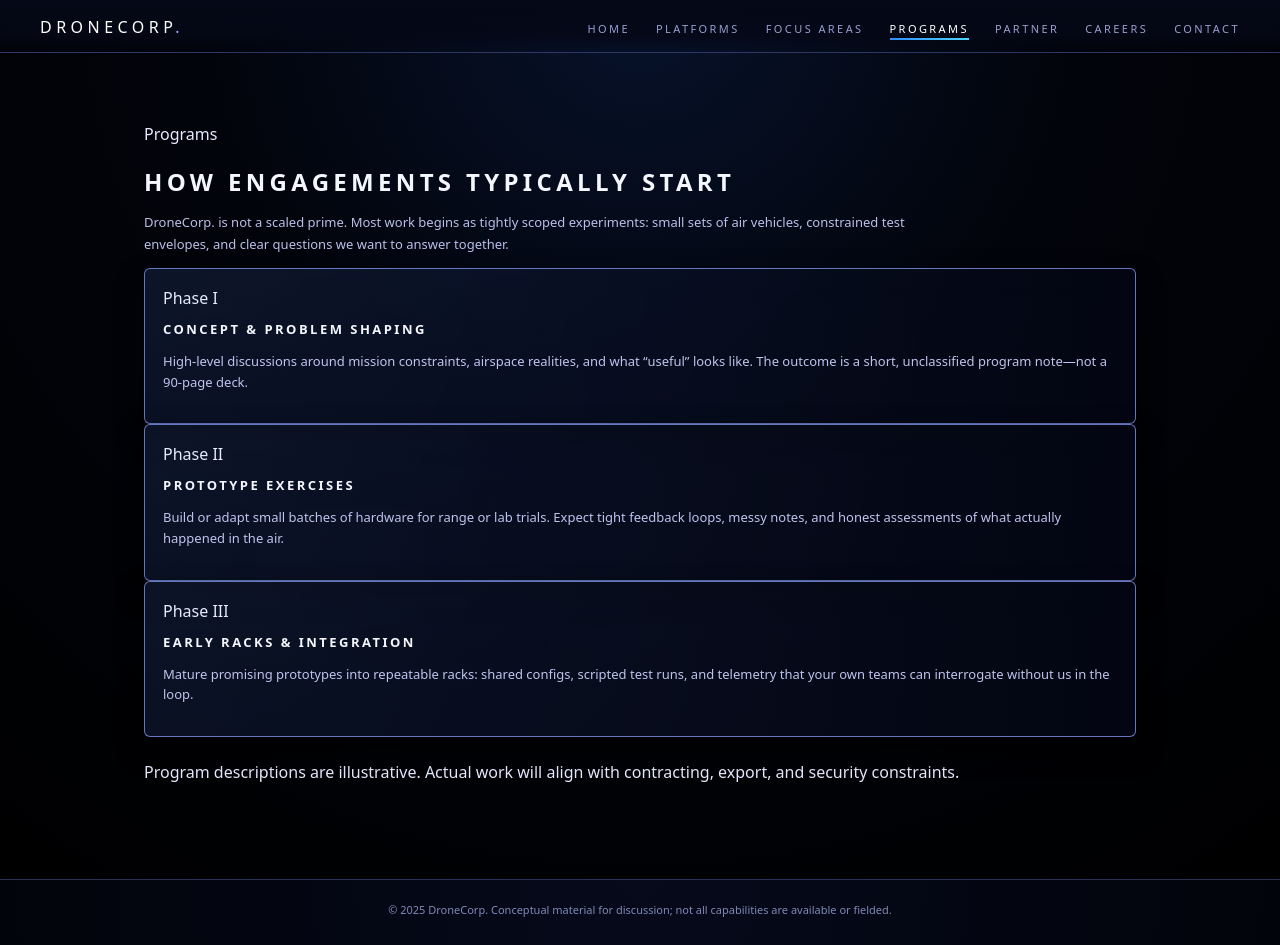
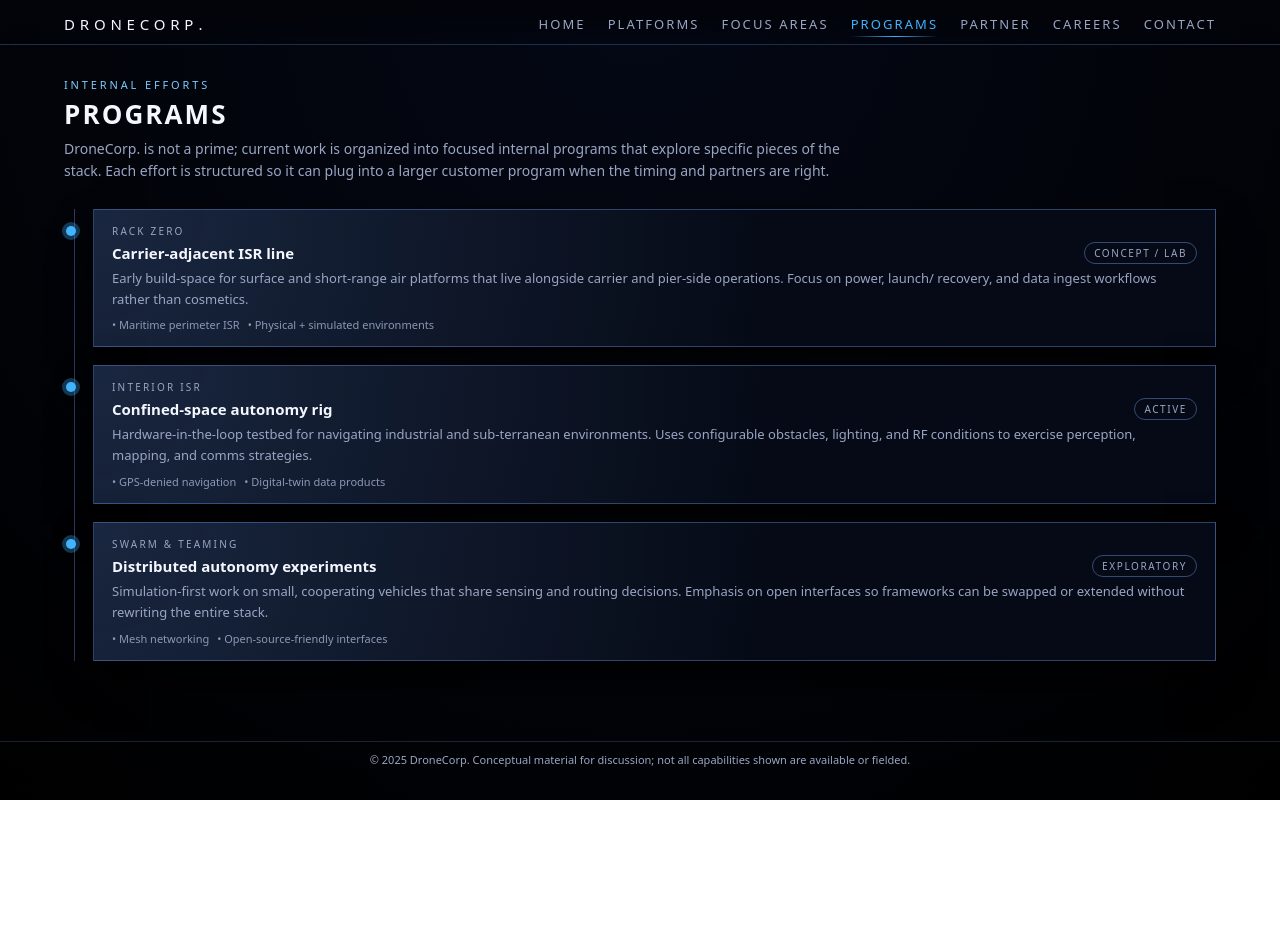
Before and after one commit to drewramirez41/dronecorp, a plain HTML site: page programs.html in a window 1280 px wide. After the commit the page ends 800 px from the top, so only its background shows below. Drawn offline with Linux system fonts and the light colour scheme.

Commit message:
Update programs.html

```diff
--- a/programs.html
+++ b/programs.html
@@ -1,17 +1,106 @@
 <!DOCTYPE html>
 <html lang="en">
 <head>
-    <meta charset="UTF-8">
-    <meta name="viewport" content="width=device-width, initial-scale=1.0">
-    <title>DroneCorp – Programs</title>
-    <link rel="stylesheet" href="assets/style.css">
+  <meta charset="UTF-8" />
+  <meta name="viewport" content="width=device-width, initial-scale=1.0" />
+  <title>DroneCorp. – Programs</title>
+
+  <style>
+    :root{
+      --panel:#050a16;
+      --border-soft:rgba(120,170,255,0.35);
+      --text-main:#f5f7ff;
+      --text-muted:#9aa5c3;
+      --accent:#7fcaff;
+      --accent-strong:#41b3ff;
+    }
+    *{box-sizing:border-box;}
+    html,body{
+      margin:0;padding:0;min-height:100%;
+      font-family:system-ui,-apple-system,BlinkMacSystemFont,"Segoe UI",sans-serif;
+      background:radial-gradient(circle at top,#040815 0%,#02040a 55%,#000 100%);
+      color:var(--text-main);
+    }
+    a{color:inherit;text-decoration:none;}
+
+    .nav-shell{position:sticky;top:0;z-index:30;
+      backdrop-filter:blur(18px);
+      background:linear-gradient(to bottom,rgba(2,4,10,0.96),rgba(2,4,10,0.85),transparent);
+      border-bottom:1px solid rgba(120,170,255,0.25);}
+    .nav-inner{max-width:1200px;margin:0 auto;padding:14px 24px 10px;display:flex;align-items:center;justify-content:space-between;}
+    .brand{display:inline-flex;align-items:baseline;gap:2px;font-size:15px;letter-spacing:0.32em;text-transform:uppercase;font-weight:520;color:#f5f7ff;white-space:nowrap;}
+    .brand .dot{letter-spacing:0;transform:translateX(-0.12em);}
+    nav ul{list-style:none;display:flex;gap:22px;margin:0;padding:0;font-size:13px;letter-spacing:0.16em;text-transform:uppercase;}
+    nav a{color:#9aa5c3;position:relative;padding-bottom:4px;transition:color .18s ease;}
+    nav a::after{content:"";position:absolute;left:0;right:0;bottom:0;height:1px;transform:scaleX(0);transform-origin:center;background:linear-gradient(90deg,transparent,var(--accent-strong),transparent);transition:transform .18s ease;}
+    nav a:hover{color:var(--accent);}
+    nav a:hover::after,nav a.active::after{transform:scaleX(1);}
+    nav a.active{color:var(--accent-strong);}
+
+    .page-shell{max-width:1200px;margin:32px auto 40px;padding:0 24px 40px;}
+    .page-kicker{font-size:11px;letter-spacing:0.26em;text-transform:uppercase;color:var(--accent);margin-bottom:4px;}
+    h1{margin:0 0 6px;font-size:26px;font-weight:560;letter-spacing:0.08em;text-transform:uppercase;}
+    .page-subtitle{margin:0 0 26px;font-size:14px;color:var(--text-muted);max-width:780px;line-height:1.6;}
+
+    .timeline{
+      position:relative;
+      margin-left:10px;
+      padding-left:18px;
+      border-left:1px solid rgba(120,170,255,0.35);
+      display:flex;
+      flex-direction:column;
+      gap:18px;
+    }
+    .program-card{
+      position:relative;
+      border:1px solid var(--border-soft);
+      background:radial-gradient(circle at top left,rgba(120,170,255,0.18),transparent 60%),var(--panel);
+      padding:14px 18px 14px;
+      box-shadow:0 20px 34px rgba(0,0,0,0.9);
+    }
+    .program-card::before{
+      content:"";
+      position:absolute;
+      left:-28px;top:16px;
+      width:10px;height:10px;
+      border-radius:999px;
+      background:var(--accent-strong);
+      box-shadow:0 0 0 4px rgba(65,179,255,0.3);
+    }
+    .program-label{
+      font-size:10px;letter-spacing:0.22em;text-transform:uppercase;
+      color:var(--text-muted);margin-bottom:4px;
+    }
+    .program-header{
+      display:flex;justify-content:space-between;align-items:center;gap:12px;margin-bottom:4px;
+    }
+    .program-header h2{margin:0;font-size:15px;}
+    .badge{
+      border-radius:999px;border:1px solid rgba(120,170,255,0.4);
+      padding:3px 9px 3px;font-size:10px;
+      letter-spacing:0.16em;text-transform:uppercase;color:var(--text-muted);
+    }
+    .program-card p{
+      margin:0 0 8px;
+      font-size:13px;color:var(--text-muted);line-height:1.6;
+    }
+    .meta-row{display:flex;flex-wrap:wrap;gap:8px;font-size:11px;color:var(--text-muted);}
+    .meta-row span{opacity:0.9;}
+
+    footer{border-top:1px solid rgba(120,170,255,0.2);font-size:11px;color:var(--text-muted);text-align:center;padding:10px 24px 16px;margin-top:30px;}
+
+    @media(max-width:720px){
+      .page-shell{padding-inline:16px;}
+      .program-header{flex-direction:column;align-items:flex-start;}
+    }
+  </style>
 </head>
 <body>
-<div class="page">
-    <header class="navbar">
-        <div class="navbar-brand">DRONECORP<span class="navbar-dot">.</span></div>
+<header class="nav-shell">
+  <div class="nav-inner">
+    <a href="index.html" class="brand"><span>DRONECORP</span><span class="dot">.</span></a>
     <nav>
-            <ul class="nav-links">
+      <ul>
         <li><a href="index.html">Home</a></li>
         <li><a href="platforms.html">Platforms</a></li>
         <li><a href="focus-areas.html">Focus Areas</a></li>
@@ -21,57 +110,72 @@
         <li><a href="contact.html">Contact</a></li>
       </ul>
     </nav>
+  </div>
 </header>
 
-    <main class="main">
-        <section class="section">
-            <div class="section-narrow">
-                <div class="section-title-kicker">Programs</div>
-                <h1 class="section-title">How engagements typically start</h1>
-                <p class="section-body">
-                    DroneCorp. is not a scaled prime. Most work begins as tightly scoped experiments: small sets of air
-                    vehicles, constrained test envelopes, and clear questions we want to answer together.
+<main class="page-shell">
+  <div class="page-kicker">Internal efforts</div>
+  <h1>Programs</h1>
+  <p class="page-subtitle">
+    DroneCorp. is not a prime; current work is organized into focused internal programs that explore specific
+    pieces of the stack. Each effort is structured so it can plug into a larger customer program when the timing
+    and partners are right.
   </p>
 
-                <div class="card-grid">
-                    <article class="card">
-                        <div class="card-kicker">Phase I</div>
-                        <h2 class="card-title">Concept & problem shaping</h2>
-                        <p class="card-body">
-                            High-level discussions around mission constraints, airspace realities, and what “useful” looks like.
-                            The outcome is a short, unclassified program note—not a 90-page deck.
+  <section class="timeline">
+    <article class="program-card">
+      <div class="program-label">Rack zero</div>
+      <div class="program-header">
+        <h2>Carrier-adjacent ISR line</h2>
+        <span class="badge">Concept / lab</span>
+      </div>
+      <p>
+        Early build-space for surface and short-range air platforms that live alongside carrier and pier-side
+        operations. Focus on power, launch/ recovery, and data ingest workflows rather than cosmetics.
       </p>
+      <div class="meta-row">
+        <span>• Maritime perimeter ISR</span>
+        <span>• Physical + simulated environments</span>
+      </div>
     </article>
 
-                    <article class="card">
-                        <div class="card-kicker">Phase II</div>
-                        <h2 class="card-title">Prototype exercises</h2>
-                        <p class="card-body">
-                            Build or adapt small batches of hardware for range or lab trials. Expect tight feedback
-                            loops, messy notes, and honest assessments of what actually happened in the air.
+    <article class="program-card">
+      <div class="program-label">Interior ISR</div>
+      <div class="program-header">
+        <h2>Confined-space autonomy rig</h2>
+        <span class="badge">Active</span>
+      </div>
+      <p>
+        Hardware-in-the-loop testbed for navigating industrial and sub-terranean environments. Uses configurable
+        obstacles, lighting, and RF conditions to exercise perception, mapping, and comms strategies.
       </p>
+      <div class="meta-row">
+        <span>• GPS-denied navigation</span>
+        <span>• Digital-twin data products</span>
+      </div>
     </article>
 
-                    <article class="card">
-                        <div class="card-kicker">Phase III</div>
-                        <h2 class="card-title">Early racks & integration</h2>
-                        <p class="card-body">
-                            Mature promising prototypes into repeatable racks: shared configs, scripted test runs, and
-                            telemetry that your own teams can interrogate without us in the loop.
+    <article class="program-card">
+      <div class="program-label">Swarm &amp; teaming</div>
+      <div class="program-header">
+        <h2>Distributed autonomy experiments</h2>
+        <span class="badge">Exploratory</span>
+      </div>
+      <p>
+        Simulation-first work on small, cooperating vehicles that share sensing and routing decisions. Emphasis on
+        open interfaces so frameworks can be swapped or extended without rewriting the entire stack.
       </p>
+      <div class="meta-row">
+        <span>• Mesh networking</span>
+        <span>• Open-source-friendly interfaces</span>
+      </div>
     </article>
-                </div>
-
-                <p class="muted" style="margin-top:24px;">
-                    Program descriptions are illustrative. Actual work will align with contracting, export, and security constraints.
-                </p>
-            </div>
   </section>
 </main>
 
-    <footer class="footer">
-        © 2025 DroneCorp. Conceptual material for discussion; not all capabilities are available or fielded.
+<footer>
+  © <span id="year"></span> DroneCorp. Conceptual material for discussion; not all capabilities shown are available or fielded.
 </footer>
-</div>
+<script>document.getElementById("year").textContent=new Date().getFullYear();</script>
 </body>
 </html>
```
Lines whose indentation alone changed are shown as unchanged.
